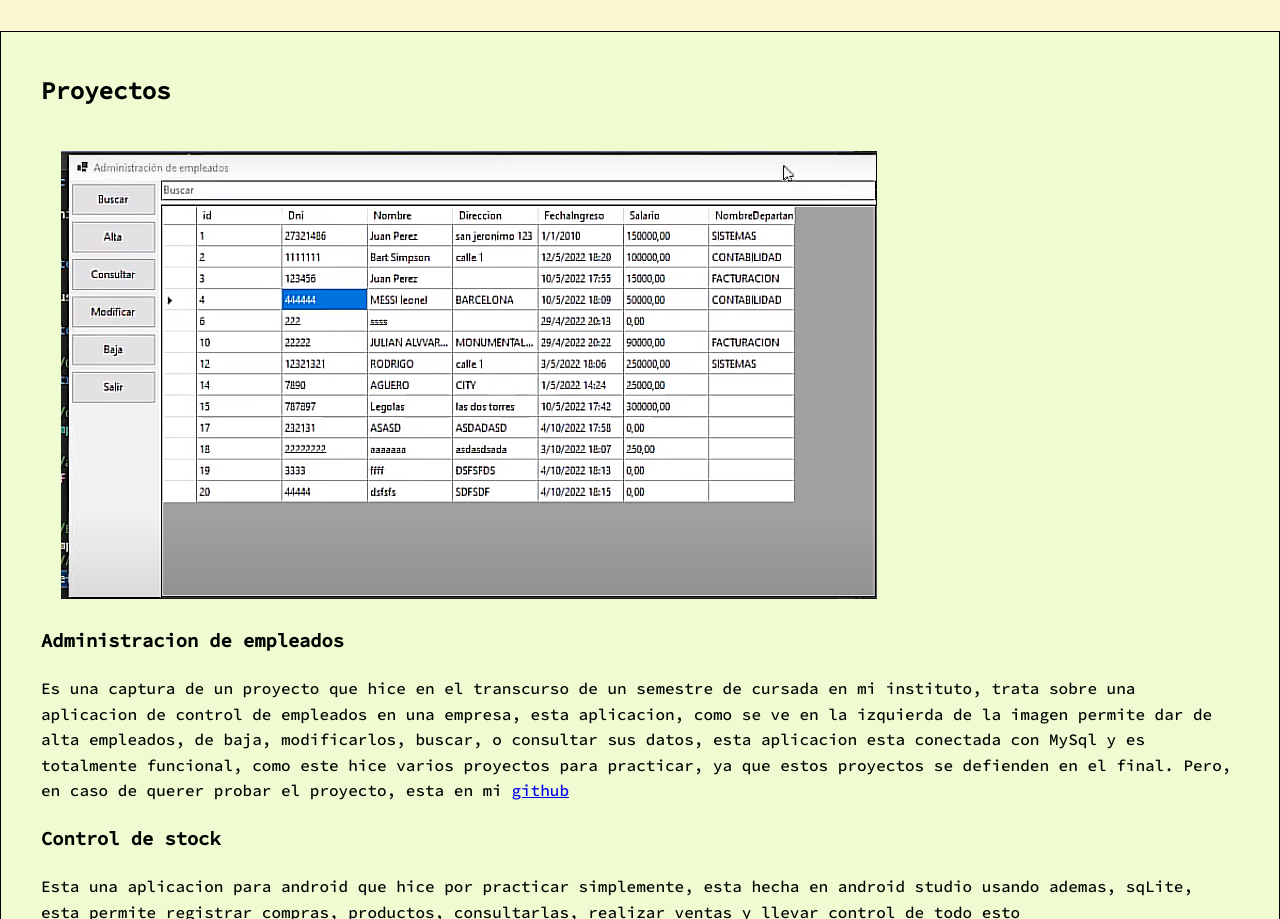
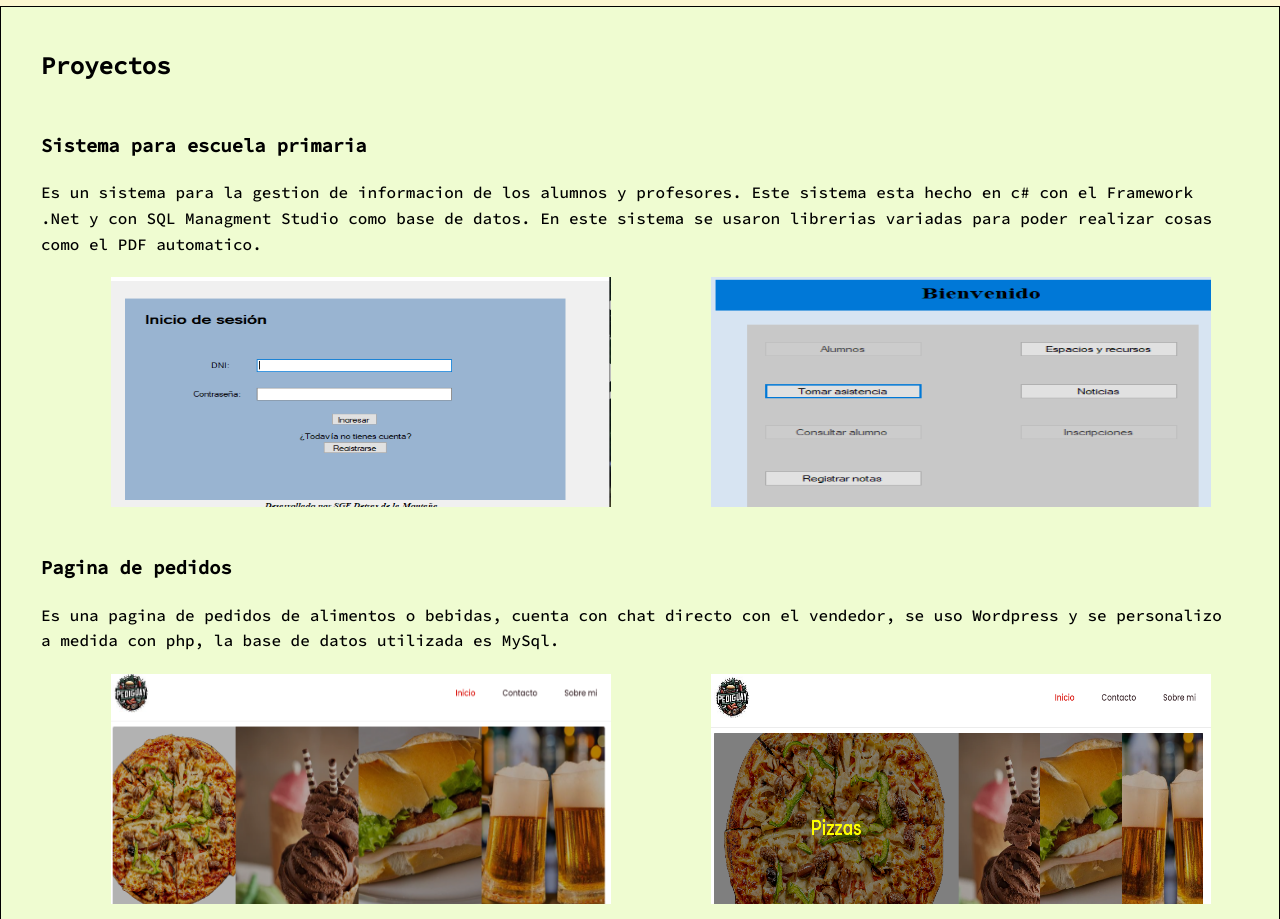
Before and after one commit to ignacioTrevisan/IgnacioTrevisan.github.io, a plain HTML site: page index.html in a window 1280 px wide. Shown: the part 958-1877 px from the top of the page. Drawn offline with Linux system fonts and the light colour scheme.

Commit message:
Add files via upload

```diff
--- a/index.html
+++ b/index.html
@@ -28,12 +28,12 @@
     </section>
     <section id="sobre-mi">
     <h2 >Bienvenido/a a mi Portfolio</h2>
-    <p>¡Hola! Soy un estudiante para tecnico superior en desarrollo de software Y estoy en el sexto semestre. aqui puedes encontrar informacion sobre mi, y mis proyectos</p>
+    <p>¡Hola! Soy tecnico superior en desarrollo de software. aqui puedes encontrar informacion sobre mi, y mis proyectos</p>
     <br>
     <br>
     <br>
     <h2>Sobre Mí</h2>
-    <p>Además de estudiante, soy un apasionado del desarrollo web y de software. Tengo experiencia haciendo proyectos a mediana escala en capas, con POO tambien, he trabajado con patrones de diseños UML. Tengo, ademas de mi secundario tecnico orientado a la programacion y mis seis semestres en desarrollo de software, mucho tiempo en investigacion, estudio y pruebas por mi cuenta ya que siempre me gusto la programacion y sus ramas. Estoy dispuesto a aprender, estudiar y adaptarme a cualquier lenguaje a cualquier modalidad de trabajo sin problema. </p>
+    <p>Soy desarrollador de software y sobre todo un apasionado por esto. y estoy en busca de mi primer experiencia laboral formal en este rubro. Tengo experiencia haciendo proyectos a mediana escala en capas, con POO tambien, he trabajado con patrones de diseños UML. Tengo, ademas de mi secundario tecnico orientado a la programacion y mis seis semestres en desarrollo de software, mucho tiempo en investigacion, estudio y pruebas por mi cuenta ya que siempre me gusto la programacion y sus ramas. Estoy dispuesto a aprender, estudiar y adaptarme a cualquier lenguaje a cualquier modalidad de trabajo sin problema. </p>
   </section>
   <section id="habilidades">
     <h2>Habilidades</h2>
@@ -43,40 +43,56 @@
       <img src="imagenes/javascript.png" width="100px">
       <img src="imagenes/php.png" width="100px">
       <img src="imagenes/mysql.png" width="100px">
+      <img src="imagenes/wordpress.png" width="100px">
       <br>
       <img src="imagenes/c.png" width="100px">
       <img src="imagenes/ca.png" width="100px">
       <img src="imagenes/c++.png" width="100px">
       <img src="imagenes/as.png" width="100px">
       <img src="imagenes/python.png" width="100px">
+      <img src="imagenes/sqlm.png" width="100px">
     </ul>
   </section>
   <section id="proyectos">
     <h2>Proyectos</h2>
     <div class="proyecto">
-      <img src="imagenes/proyecto.png" alt="Proyecto 1">
-      <h3>Administracion de empleados</h3>
-      <p>Es una captura de un proyecto que hice en el transcurso de un semestre de cursada en mi instituto, trata sobre una aplicacion de control de empleados en una empresa, esta aplicacion, como se ve en la izquierda de la imagen permite dar de alta empleados, de baja, modificarlos, buscar, o consultar sus datos, esta aplicacion esta conectada con MySql y es totalmente funcional, como este hice varios proyectos para practicar, ya que estos proyectos se defienden en el final. Pero, en caso de querer probar el proyecto, esta en mi <a href ="https://github.com/ignacioTrevisan">github<a></p>
+      <br>
+      <h3>Sistema para escuela primaria</h3>
+      <p>Es un sistema para la gestion de informacion de los alumnos y profesores. Este sistema esta hecho en c# con el Framework .Net y con SQL Managment Studio como base de datos. En este sistema se usaron librerias variadas para poder realizar cosas como el PDF automatico. </p>
+     <div class="imagen-primer-proyecto">
+      <div class="elemento"><img src="imagenes/Set-de-imagenes-a proyecto-escuela/Captura.png" width="100px" height="150px"></div>
+      <div class="elemento"><img src="imagenes/Set-de-imagenes-a proyecto-escuela/Captura2.png" width="100px" height="150px"></div>
+      <div class="elemento"><img src="imagenes/Set-de-imagenes-a proyecto-escuela/Captura3.png" width="100px" height="150px"></div>
+      <div class="elemento"><img src="imagenes/Set-de-imagenes-a proyecto-escuela/Captura5.png" width="100px" height="150px"></div>
+      <div class="elemento"><img src="imagenes/Set-de-imagenes-a proyecto-escuela/Captura6.png" width="100px" height="150px"></div>
+      <div class="elemento"><img src="imagenes/Set-de-imagenes-a proyecto-escuela/Captura7.png" width="100px" height="150px"></div>
+    </div>
     </div>
     <div class="proyecto">
-      <h3>Control de stock</h3>
-      <p>Esta una aplicacion para android que hice por practicar simplemente, esta hecha en android studio usando ademas, sqLite, esta permite registrar compras, productos, consultarlas, realizar ventas y llevar control de todo esto</p>
-      <img src="imagenes/proyectoEnAndroid/1.jpeg" width="100px" height="150px">
-      <img src="imagenes/proyectoEnAndroid/2.jpeg" width="100px" height="150px">
-      <img src="imagenes/proyectoEnAndroid/3.jpeg" width="100px" height="150px">
-      <img src="imagenes/proyectoEnAndroid/4.jpeg" width="100px" height="150px">
+      <br>
+      <h3>Pagina de pedidos</h3>
+      <p>Es una pagina de pedidos de alimentos o bebidas, cuenta con chat directo con el vendedor, se uso Wordpress y se personalizo a medida con php, la base de datos utilizada es MySql. </p>
+     <div class="imagen-primer-proyecto">
+      <div class="elemento"><img src="imagenes/Pediguay/1.PNG" width="100px" height="150px"></div>
+      <div class="elemento"><img src="imagenes/Pediguay/2.PNG" width="100px" height="150px"></div>
+      <div class="elemento"><img src="imagenes/Pediguay/3.PNG" width="100px" height="150px"></div>
+      <div class="elemento"><img src="imagenes/Pediguay/4.PNG" width="100px" height="150px"></div>
+    </div>
     </div>
     <h2>Contacto</h2>
     <p>Si estás interesado/a en trabajar conmigo o tienes alguna consulta, no dudes en ponerte en contacto conmigo.</p>
 
     <a href="https://api.whatsapp.com/send/?phone=5493455484369" target="_blank">Contactar por WhatsApp</a>
+    <br>
+    <a href="https://www.linkedin.com/in/ignacio-trevisan-799992240?utm_source=share&utm_campaign=share_via&utm_content=profile&utm_medium=android_app" target="_blank">Contactar por Linkedin</a>
+
     <p>o sino...</p>
   <section id="contacto">
 
 
    <section id="formu">
     <h1>Formulario de contacto</h1>
-  <form action="mailto:nachotizii989@gmail.com" method="post" enctype="text/plain">
+  <form action="mailto:nachotizii988@gmail.com" method="post" enctype="text/plain">
     <label for="nombre">Nombre:</label>
     <input type="text" id="nombre" name="nombre" required>
     <br>
--- a/style.css
+++ b/style.css
@@ -1,25 +1,58 @@
 @import url('https://fonts.googleapis.com/css2?family=Source+Code+Pro:wght@500&display=swap');
+
 /* Reset de estilos */
-body, figure,  h2, h3, p, ul, li, form, label, input, textarea {
+body,
+figure,
+h2,
+h3,
+p,
+ul,
+li,
+form,
+label,
+input,
+textarea {
   margin: 0;
   padding: 0;
   box-sizing: border-box;
 }
-*
-{
+
+* {
   font-family: 'Source Code Pro', monospace;
 }
 
+.imagen-primer-proyecto {
+  display: flex;
+  flex-wrap: nowrap;
+  overflow: scroll;
+}
 
-.foto
-{
+.elemento {
+  flex: 1 0 auto;
+  margin: 0 50px;
+  width: 500px;
+  height: 250px;
+}
+
+.elemento img {
+  width: 100%;
+  height: 100%;
+  object-fit: hidden;
+  transition: 0.5s;
+}
+
+.elemento img:hover {
+  scale: 1.2;
+}
+
+.foto {
   border-radius: 50%;
   position: absolute;
-  width: 150px;
+  width: 125px;
   height: 125px;
 }
-.header
-{
+
+.header {
 
   position: fixed;
   background-color: #333;
@@ -33,54 +66,54 @@ body, figure,  h2, h3, p, ul, li, form, label, input, textarea {
   transition: background-color 1.5s ease;
   opacity: 1;
 }
-#sobre-mi
-{
+
+#sobre-mi {
   background-color: #FFF1EE;
 }
-#sobre-mi h1
-{
+
+#sobre-mi h1 {
   margin: 100px;
 }
-#habilidades
-{
+
+#habilidades {
   background-color: #FCF7D1;
 }
-#proyectos
-{
+
+#proyectos {
   background-color: #EFFCD1;
   border: 1px solid black;
 }
-#proyectos img
-{
+
+#proyectos img {
   padding: 20px;
 }
-#formu
-{
+
+#formu {
   background-color: #5c4b7a;
 }
-#formu h1
-{
- color:white;
+
+#formu h1 {
+  color: white;
 }
-.header ul
-{
+
+.header ul {
   padding-left: 170px;
 
 }
-.header font
-{
+
+.header font {
   padding-left: 185px;
 
   top: 10px;
 
 }
-.header.transparente
-{
+
+.header.transparente {
   opacity: 0;
   pointer-events: auto;
 }
-.header:hover
-{
+
+.header:hover {
   opacity: 1;
 }
 
@@ -108,7 +141,9 @@ section {
   padding: 40px;
 }
 
-h1, h2, h3 {
+h1,
+h2,
+h3 {
   margin-bottom: 20px;
 }
 
@@ -116,19 +151,24 @@ h1, h2, h3 {
   margin-bottom: 20px;
 }
 
-form label, form textarea,  form input[type="submit"] {
+form label,
+form textarea,
+form input[type="submit"] {
   display: block;
   color: white;
   margin-bottom: 10px;
 }
 
-form label, form input[type ="email"],form input[type="text"]
-{
+form label,
+form input[type="email"],
+form input[type="text"] {
   display: block;
   margin-bottom: 10px;
 }
 
-form input[type="text"], form input[type="email"], form textarea {
+form input[type="text"],
+form input[type="email"],
+form textarea {
   width: 100%;
   box-shadow: 8px 8px 35px 0px rgb(0 0 0 / 75%);
   padding: 5px;
```
Also changed, not shown: imagenes/Pediguay/1.PNG (added), imagenes/Pediguay/2.PNG (added), imagenes/Set-de-imagenes-a proyecto-escuela/Captura.PNG (added), imagenes/Set-de-imagenes-a proyecto-escuela/Captura2.PNG (added), imagenes/Set-de-imagenes-a proyecto-escuela/Captura3.PNG (added), imagenes/Set-de-imagenes-a proyecto-escuela/Captura5.PNG (added), imagenes/Set-de-imagenes-a proyecto-escuela/Captura6.PNG (added), imagenes/Set-de-imagenes-a proyecto-escuela/Captura7.PNG (added), imagenes/sqlm.png (added), imagenes/wordpress.png (added), 2 other files.
